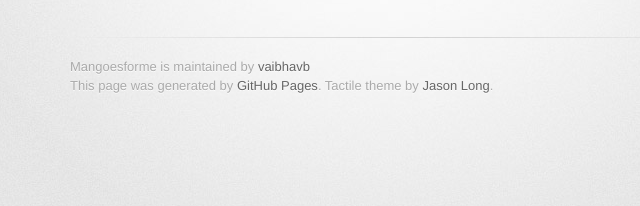
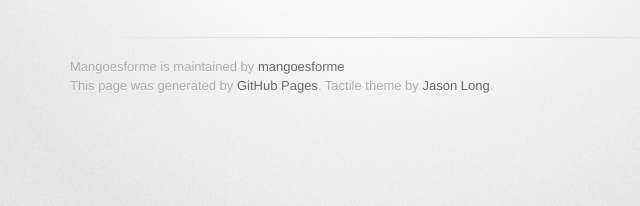
Before and after one commit to vaibhavb/mangoesforme, a plain HTML site: page index.html in a window 1280 px wide. Shown: the part 308-514 px from the top of the page, 260-900 px from the left. Drawn offline with Linux system fonts and the light colour scheme; a web font is replaced by a local one.

Commit message:
Update index.html

```diff
--- a/index.html
+++ b/index.html
@@ -40,7 +40,7 @@
         </section>
 
         <footer>
-          Mangoesforme is maintained by <a href="https://github.com/vaibhavb">vaibhavb</a><br>
+          Mangoesforme is maintained by <a href="https://github.com/vaibhavb">mangoesforme</a><br>
           This page was generated by <a href="https://pages.github.com">GitHub Pages</a>. Tactile theme by <a href="https://twitter.com/jasonlong">Jason Long</a>.
         </footer>
 
```
